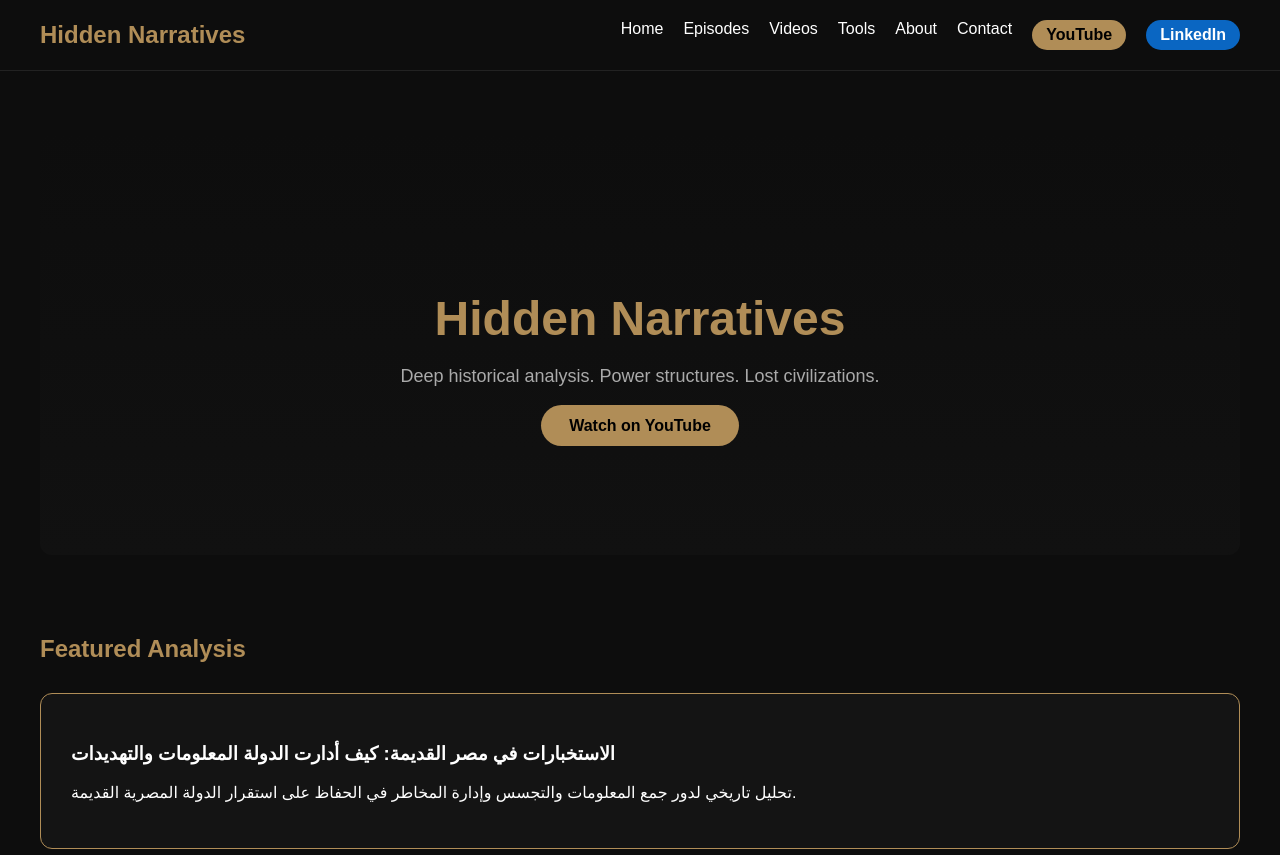
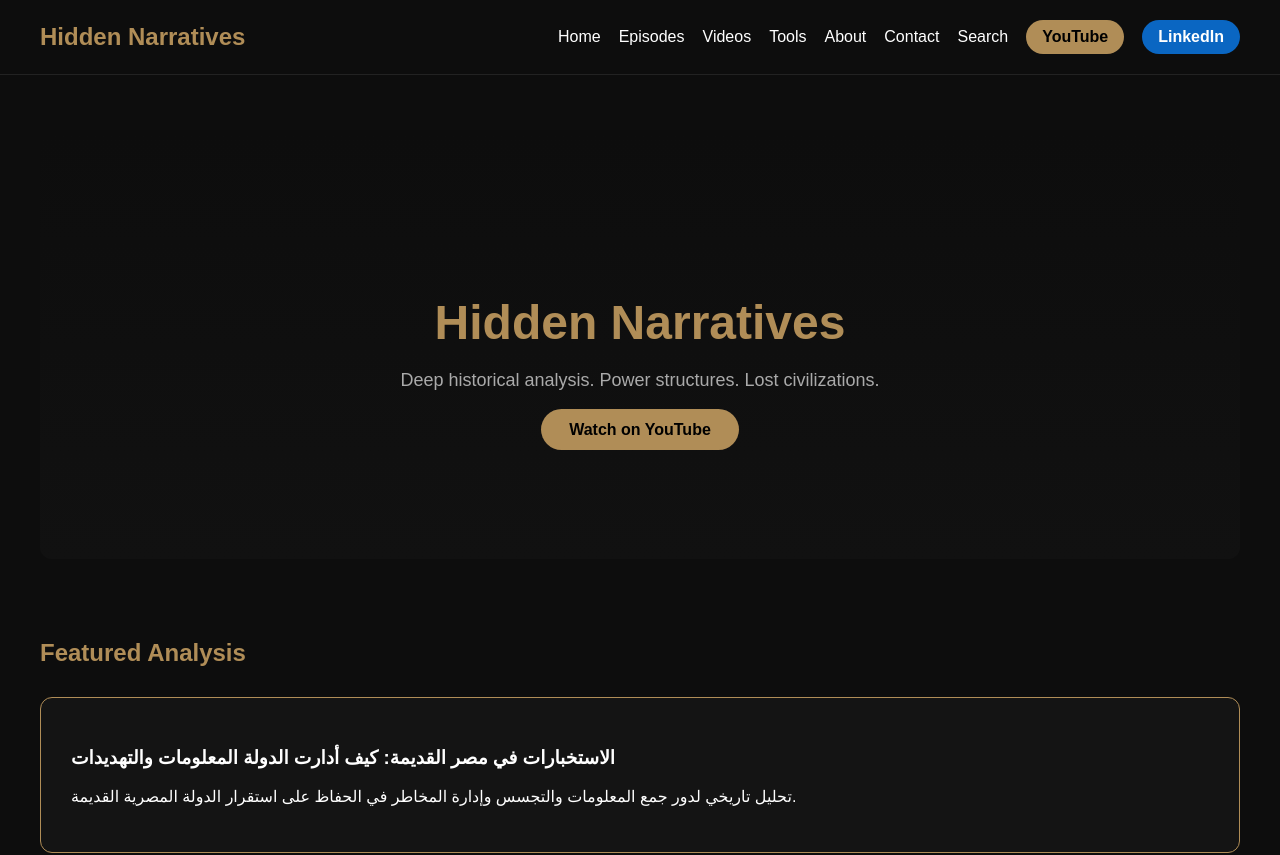
Before and after one commit to mohamedalaa7785-cpu/hidden-narratives, a Next.js app: page / in a window 1280 px wide. Shown: the top 855 px of the page. Built offline with nearby package versions, Linux system fonts and the light colour scheme.

Commit message:
Update layout.tsx

```diff
--- a/app/layout.tsx
+++ b/app/layout.tsx
@@ -16,6 +16,7 @@ export default function RootLayout({
   return (
     <html lang="en">
       <body style={bodyStyle}>
+
         <header style={headerStyle}>
           <h2 style={logoStyle}>Hidden Narratives</h2>
 
@@ -26,6 +27,7 @@ export default function RootLayout({
             <Link href="/tools" style={navLink}>Tools</Link>
             <Link href="/about" style={navLink}>About</Link>
             <Link href="/contact" style={navLink}>Contact</Link>
+            <Link href="/search" style={navLink}>Search</Link>
 
             <a
               href="https://www.youtube.com/channel/UCIq_kU6XE1WuEmQXKaGF6ow"
@@ -50,7 +52,7 @@ export default function RootLayout({
         {children}
 
         <footer style={footerStyle}>
-          <div>
+          <div style={{ marginBottom: "10px" }}>
             <Link href="/privacy" style={footerLink}>Privacy</Link> |
             <Link href="/terms" style={footerLink}> Terms</Link> |
             <Link href="/disclaimer" style={footerLink}> Disclaimer</Link>
@@ -60,12 +62,13 @@ export default function RootLayout({
             © {new Date().getFullYear()} Hidden Narratives
           </p>
         </footer>
+
       </body>
     </html>
   )
 }
 
-/* STYLES */
+/* ===== STYLES ===== */
 
 const bodyStyle: React.CSSProperties = {
   margin: 0,
@@ -79,7 +82,8 @@ const headerStyle: React.CSSProperties = {
   display: "flex",
   justifyContent: "space-between",
   alignItems: "center",
-  borderBottom: "1px solid #222"
+  borderBottom: "1px solid #222",
+  flexWrap: "wrap"
 }
 
 const logoStyle: React.CSSProperties = {
@@ -89,28 +93,31 @@ const logoStyle: React.CSSProperties = {
 
 const navStyle: React.CSSProperties = {
   display: "flex",
-  gap: "20px"
+  gap: "18px",
+  alignItems: "center",
+  flexWrap: "wrap"
 }
 
 const navLink: React.CSSProperties = {
   color: "white",
-  textDecoration: "none"
+  textDecoration: "none",
+  fontWeight: "500"
 }
 
 const youtubeBtn: React.CSSProperties = {
-  padding: "6px 14px",
+  padding: "8px 16px",
   background: "#b08d57",
   color: "#000",
-  borderRadius: "20px",
+  borderRadius: "25px",
   textDecoration: "none",
   fontWeight: "bold"
 }
 
 const linkedinBtn: React.CSSProperties = {
-  padding: "6px 14px",
+  padding: "8px 16px",
   background: "#0A66C2",
   color: "#fff",
-  borderRadius: "20px",
+  borderRadius: "25px",
   textDecoration: "none",
   fontWeight: "bold"
 }
@@ -127,4 +134,4 @@ const footerLink: React.CSSProperties = {
   color: "#b08d57",
   textDecoration: "none",
   margin: "0 8px"
-      }
+}
```
